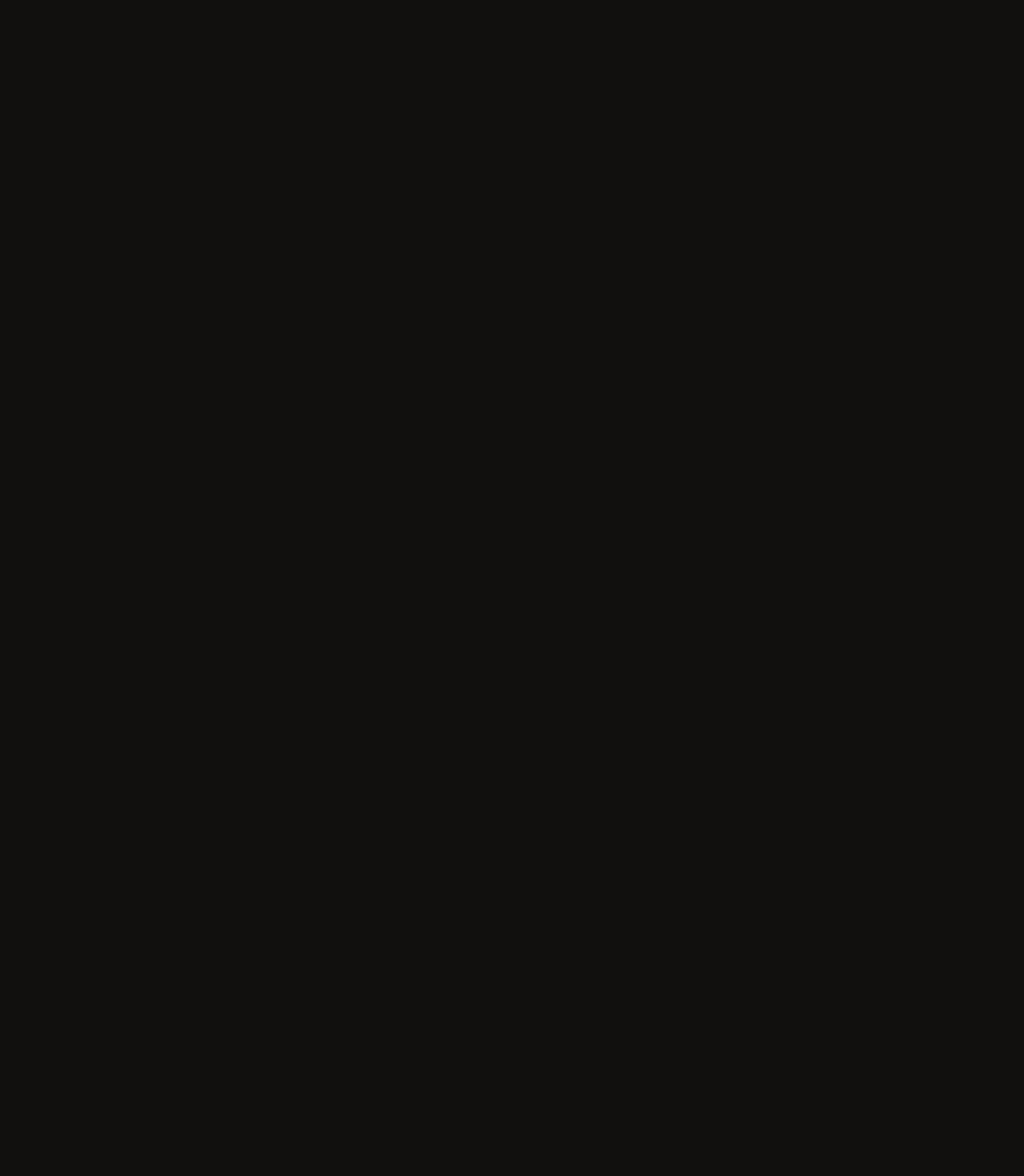
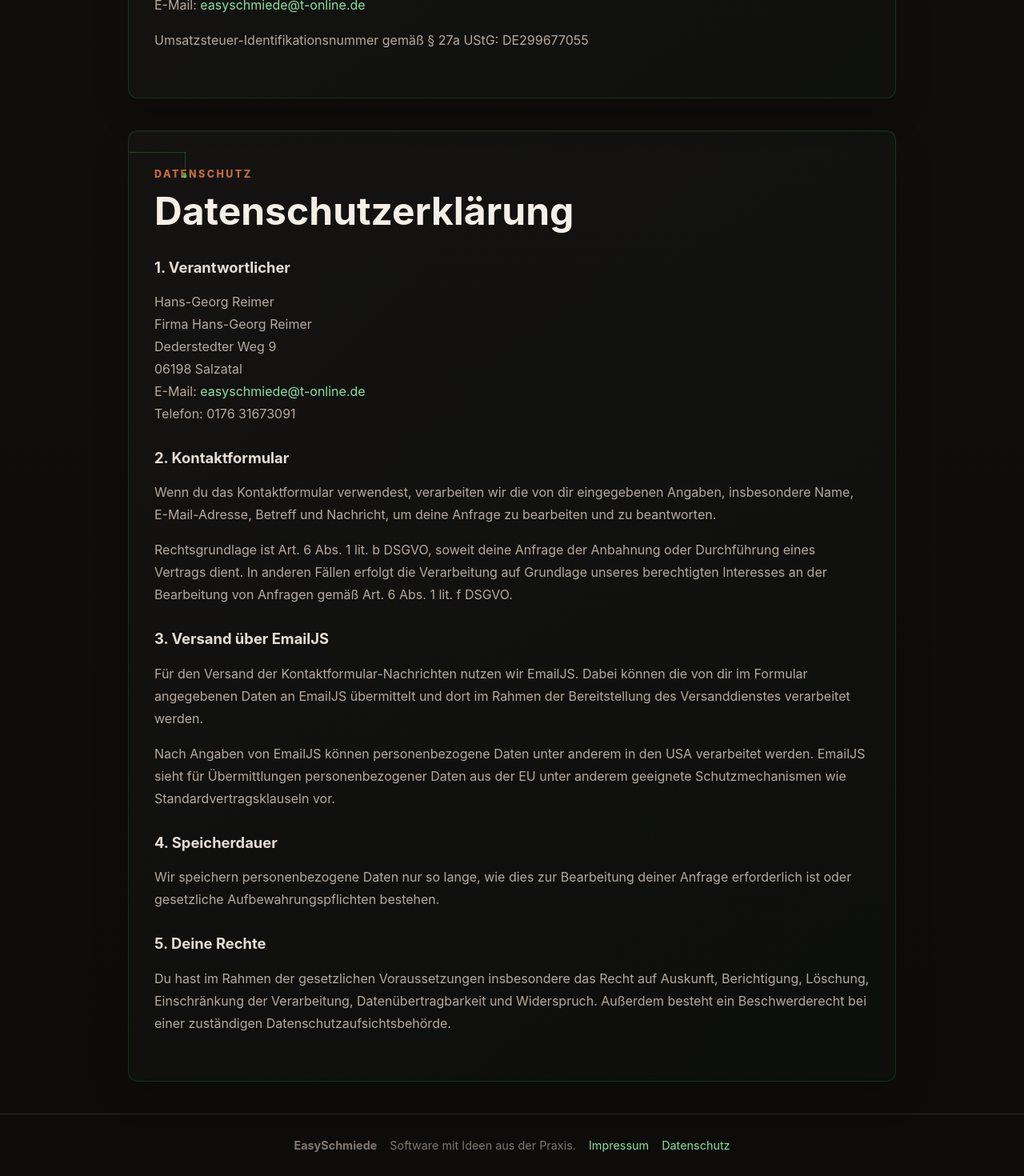
Before and after one commit to HGReimer/easyschmiede, a React (Vite) app: page / in a window 1280 px wide. Shown: the part 3347-4817 px from the top of the page at 80% size. Before the commit the page ends 2991 px from the top, so only its background shows below. Built offline with nearby package versions, Linux system fonts and the light colour scheme.

Commit message:
Impressum und Datenschutz hinzugefuegt

```diff
--- a/src/App.css
+++ b/src/App.css
@@ -654,3 +654,95 @@ footer {
     gap: 0;
   }
 }
+
+/* Impressum und Datenschutz */
+.legal-section {
+  max-width: 960px;
+  margin: 40px auto;
+  padding: 42px 32px;
+
+  position: relative;
+  overflow: hidden;
+
+  background:
+    linear-gradient(
+      135deg,
+      rgba(255, 255, 255, 0.025),
+      rgba(57, 255, 106, 0.015)
+    );
+
+  border: 1px solid rgba(57, 255, 106, 0.14);
+  border-radius: 12px;
+
+  box-shadow:
+    inset 0 1px rgba(255, 255, 255, 0.03),
+    0 16px 45px rgba(0, 0, 0, 0.18);
+}
+
+.legal-section::before {
+  content: '';
+  position: absolute;
+  inset: 0;
+  pointer-events: none;
+
+  background:
+    linear-gradient(
+      90deg,
+      rgba(57, 255, 106, 0.22),
+      rgba(57, 255, 106, 0.22)
+    )
+    0 26px / 70px 1px no-repeat,
+
+    linear-gradient(
+      rgba(57, 255, 106, 0.22),
+      rgba(57, 255, 106, 0.22)
+    )
+    70px 26px / 1px 30px no-repeat,
+
+    radial-gradient(
+      circle,
+      rgba(57, 255, 106, 0.7) 0 2px,
+      transparent 3px
+    )
+    66px 52px / 8px 8px no-repeat;
+}
+
+.legal-section h2 {
+  margin: 8px 0 28px;
+  font-size: clamp(2rem, 4vw, 3rem);
+}
+
+.legal-section h3 {
+  margin-top: 30px;
+  color: #e5ddd3;
+  font-size: 1.15rem;
+}
+
+.legal-section p {
+  color: #b5aa9d;
+  line-height: 1.75;
+}
+
+.legal-section a,
+footer a {
+  color: #8adf9f;
+  text-decoration: none;
+}
+
+.legal-section a:hover,
+footer a:hover {
+  color: #b2ffc4;
+  text-decoration: underline;
+}
+
+footer {
+  flex-wrap: wrap;
+}
+
+@media (max-width: 760px) {
+  .legal-section {
+    margin-left: 16px;
+    margin-right: 16px;
+    padding: 32px 22px;
+  }
+}
--- a/src/App.jsx
+++ b/src/App.jsx
@@ -318,10 +318,90 @@ function App() {
           </form>
         </section>
 
-      <footer>
-        <strong>EasySchmiede</strong>
-        <span>Software mit Ideen aus der Praxis.</span>
-      </footer>
+        <section className="legal-section" id="impressum">
+          <span className="eyebrow">RECHTLICHES</span>
+          <h2>Impressum</h2>
+
+          <p><strong>Angaben gemäß § 5 DDG</strong></p>
+          <p>
+            Firma Hans-Georg Reimer<br />
+            Inhaber: Hans-Georg Reimer<br />
+            Dederstedter Weg 9<br />
+            06198 Salzatal<br />
+            Deutschland
+          </p>
+
+          <p>
+            Telefon: 0176 31673091<br />
+            E-Mail: <a href="mailto:easyschmiede@t-online.de">easyschmiede@t-online.de</a>
+          </p>
+
+          <p>Umsatzsteuer-Identifikationsnummer gemäß § 27a UStG: DE299677055</p>
+        </section>
+
+        <section className="legal-section" id="datenschutz">
+          <span className="eyebrow">DATENSCHUTZ</span>
+          <h2>Datenschutzerklärung</h2>
+
+          <h3>1. Verantwortlicher</h3>
+          <p>
+            Hans-Georg Reimer<br />
+            Firma Hans-Georg Reimer<br />
+            Dederstedter Weg 9<br />
+            06198 Salzatal<br />
+            E-Mail: <a href="mailto:easyschmiede@t-online.de">easyschmiede@t-online.de</a><br />
+            Telefon: 0176 31673091
+          </p>
+
+          <h3>2. Kontaktformular</h3>
+          <p>
+            Wenn du das Kontaktformular verwendest, verarbeiten wir die von dir
+            eingegebenen Angaben, insbesondere Name, E-Mail-Adresse, Betreff und
+            Nachricht, um deine Anfrage zu bearbeiten und zu beantworten.
+          </p>
+          <p>
+            Rechtsgrundlage ist Art. 6 Abs. 1 lit. b DSGVO, soweit deine Anfrage
+            der Anbahnung oder Durchführung eines Vertrags dient. In anderen Fällen
+            erfolgt die Verarbeitung auf Grundlage unseres berechtigten Interesses
+            an der Bearbeitung von Anfragen gemäß Art. 6 Abs. 1 lit. f DSGVO.
+          </p>
+
+          <h3>3. Versand über EmailJS</h3>
+          <p>
+            Für den Versand der Kontaktformular-Nachrichten nutzen wir EmailJS.
+            Dabei können die von dir im Formular angegebenen Daten an EmailJS
+            übermittelt und dort im Rahmen der Bereitstellung des Versanddienstes
+            verarbeitet werden.
+          </p>
+          <p>
+            Nach Angaben von EmailJS können personenbezogene Daten unter anderem
+            in den USA verarbeitet werden. EmailJS sieht für Übermittlungen
+            personenbezogener Daten aus der EU unter anderem geeignete
+            Schutzmechanismen wie Standardvertragsklauseln vor.
+          </p>
+
+          <h3>4. Speicherdauer</h3>
+          <p>
+            Wir speichern personenbezogene Daten nur so lange, wie dies zur
+            Bearbeitung deiner Anfrage erforderlich ist oder gesetzliche
+            Aufbewahrungspflichten bestehen.
+          </p>
+
+          <h3>5. Deine Rechte</h3>
+          <p>
+            Du hast im Rahmen der gesetzlichen Voraussetzungen insbesondere das
+            Recht auf Auskunft, Berichtigung, Löschung, Einschränkung der
+            Verarbeitung, Datenübertragbarkeit und Widerspruch. Außerdem besteht
+            ein Beschwerderecht bei einer zuständigen Datenschutzaufsichtsbehörde.
+          </p>
+        </section>
+
+        <footer>
+          <strong>EasySchmiede</strong>
+          <span>Software mit Ideen aus der Praxis.</span>
+          <a href="#impressum">Impressum</a>
+          <a href="#datenschutz">Datenschutz</a>
+        </footer>
     </main>
   )
 }
```
